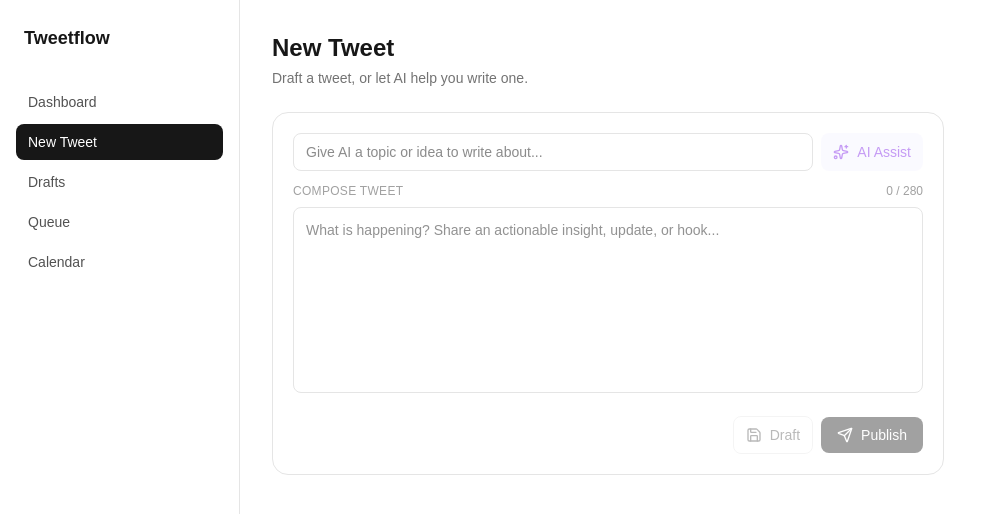
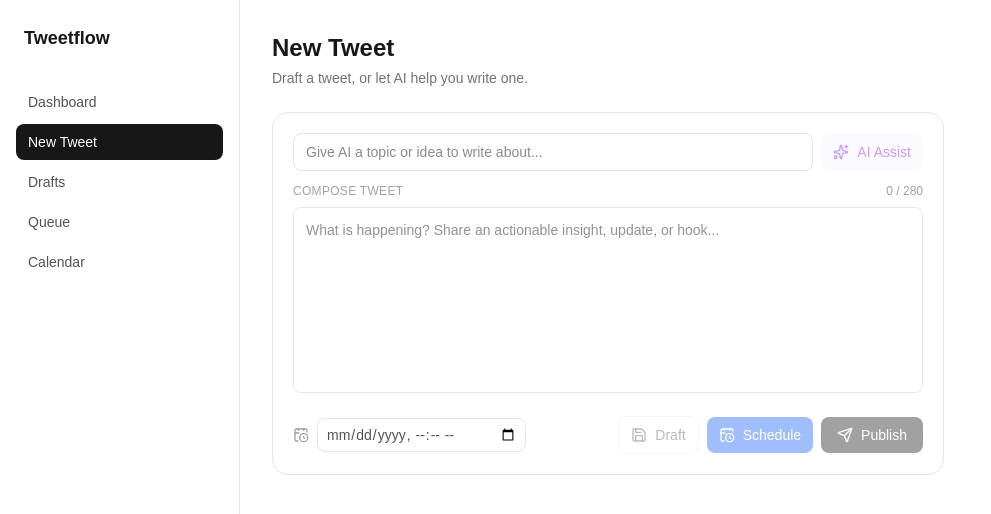
Before and after one commit to praxharrr/tweetflow, a Next.js app: page /compose in a window 1280 px wide. Shown: the top 514 px of the page, without its empty margins (0-991 px from the left). Built offline with nearby package versions, Linux system fonts and the light colour scheme.

Commit message:
add scheduling with date/time picker

```diff
--- a/src/app/api/posts/route.ts
+++ b/src/app/api/posts/route.ts
@@ -2,7 +2,7 @@
 import { prisma } from "@/lib/prisma";
 
 export async function POST(req: NextRequest) {
-  const { content, status } = await req.json();
+  const { content, status, scheduledFor } = await req.json();
 
   if (!content || typeof content !== "string") {
     return NextResponse.json({ error: "Content is required" }, { status: 400 });
@@ -12,6 +12,7 @@
     data: {
       content,
       status: status ?? "draft",
+      scheduledFor: scheduledFor ? new Date(scheduledFor) : null,
     },
   });
 
--- a/src/components/compose/TweetComposer.tsx
+++ b/src/components/compose/TweetComposer.tsx
@@ -1,7 +1,7 @@
 "use client";
 
 import { useState } from "react";
-import { Sparkles, Send, Save, Loader2, Check } from "lucide-react";
+import { Sparkles, Send, Save, Loader2, Check, CalendarClock } from "lucide-react";
 
 const MAX_CHARS = 280;
 
@@ -11,6 +11,9 @@
   const [isGenerating, setIsGenerating] = useState(false);
   const [isSaving, setIsSaving] = useState(false);
   const [saved, setSaved] = useState(false);
+  const [scheduledFor, setScheduledFor] = useState("");
+  const [isScheduling, setIsScheduling] = useState(false);
+  const [scheduled, setScheduled] = useState(false);
 
   const charCount = content.length;
   const isOverLimit = charCount > MAX_CHARS;
@@ -33,17 +36,27 @@
     }
   }
 
+  async function savePost(status: "draft" | "scheduled") {
+    const res = await fetch("/api/posts", {
+      method: "POST",
+      headers: { "Content-Type": "application/json" },
+      body: JSON.stringify({
+        content,
+        status,
+        scheduledFor:
+          status === "scheduled" ? new Date(scheduledFor).toISOString() : undefined,
+      }),
+    });
+    return res.ok;
+  }
+
   async function handleSaveDraft() {
     if (!content.trim()) return;
     setIsSaving(true);
     setSaved(false);
     try {
-      const res = await fetch("/api/posts", {
-        method: "POST",
-        headers: { "Content-Type": "application/json" },
-        body: JSON.stringify({ content, status: "draft" }),
-      });
-      if (res.ok) {
+      const ok = await savePost("draft");
+      if (ok) {
         setSaved(true);
         setTimeout(() => setSaved(false), 2000);
       }
@@ -51,6 +64,25 @@
       console.error(err);
     } finally {
       setIsSaving(false);
+    }
+  }
+
+  async function handleSchedule() {
+    if (!content.trim() || !scheduledFor) return;
+    setIsScheduling(true);
+    setScheduled(false);
+    try {
+      const ok = await savePost("scheduled");
+      if (ok) {
+        setScheduled(true);
+        setContent("");
+        setScheduledFor("");
+        setTimeout(() => setScheduled(false), 2000);
+      }
+    } catch (err) {
+      console.error(err);
+    } finally {
+      setIsScheduling(false);
     }
   }
 
@@ -90,7 +122,18 @@
         className="w-full resize-none rounded-lg border border-neutral-200 p-3 text-sm text-neutral-800 outline-none focus:border-neutral-400"
       />
 
-      <div className="mt-4 flex items-center justify-end gap-2">
+      <div className="mt-4 flex flex-col gap-3 sm:flex-row sm:items-center sm:justify-between">
+        <div className="flex items-center gap-2">
+          <CalendarClock size={16} className="text-neutral-400" />
+          <input
+            type="datetime-local"
+            value={scheduledFor}
+            onChange={(e) => setScheduledFor(e.target.value)}
+            className="rounded-lg border border-neutral-200 px-2 py-1.5 text-sm text-neutral-600 outline-none focus:border-neutral-400"
+          />
+        </div>
+
+        <div className="flex items-center gap-2">
           <button
             onClick={handleSaveDraft}
             disabled={content.length === 0 || isSaving}
@@ -105,6 +148,22 @@
             )}
             {saved ? "Saved" : "Draft"}
           </button>
+
+          <button
+            onClick={handleSchedule}
+            disabled={content.length === 0 || isOverLimit || !scheduledFor || isScheduling}
+            className="flex items-center gap-2 rounded-lg bg-blue-600 px-3 py-2 text-sm font-medium text-white hover:bg-blue-700 disabled:cursor-not-allowed disabled:opacity-40"
+          >
+            {isScheduling ? (
+              <Loader2 size={16} className="animate-spin" />
+            ) : scheduled ? (
+              <Check size={16} />
+            ) : (
+              <CalendarClock size={16} />
+            )}
+            {scheduled ? "Scheduled" : "Schedule"}
+          </button>
+
           <button
             disabled={content.length === 0 || isOverLimit}
             className="flex items-center gap-2 rounded-lg bg-neutral-900 px-4 py-2 text-sm font-medium text-white hover:bg-neutral-800 disabled:cursor-not-allowed disabled:opacity-40"
@@ -114,5 +173,6 @@
           </button>
         </div>
       </div>
+    </div>
   );
 }
```
Lines whose indentation alone changed are shown as unchanged.
